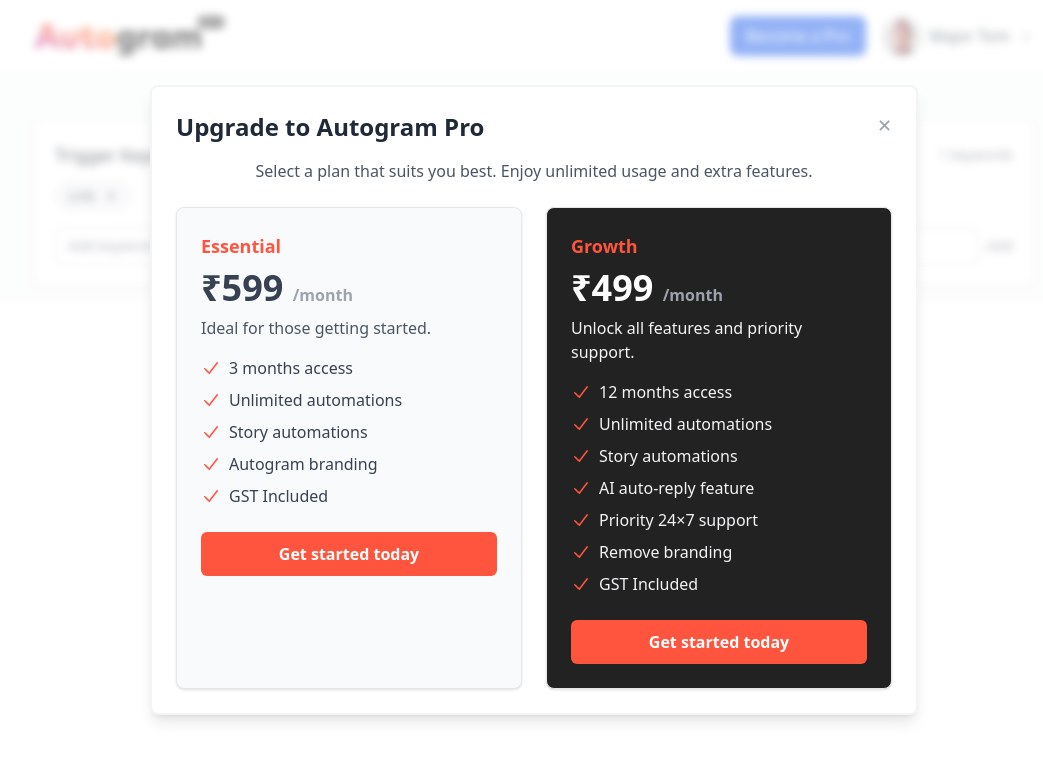
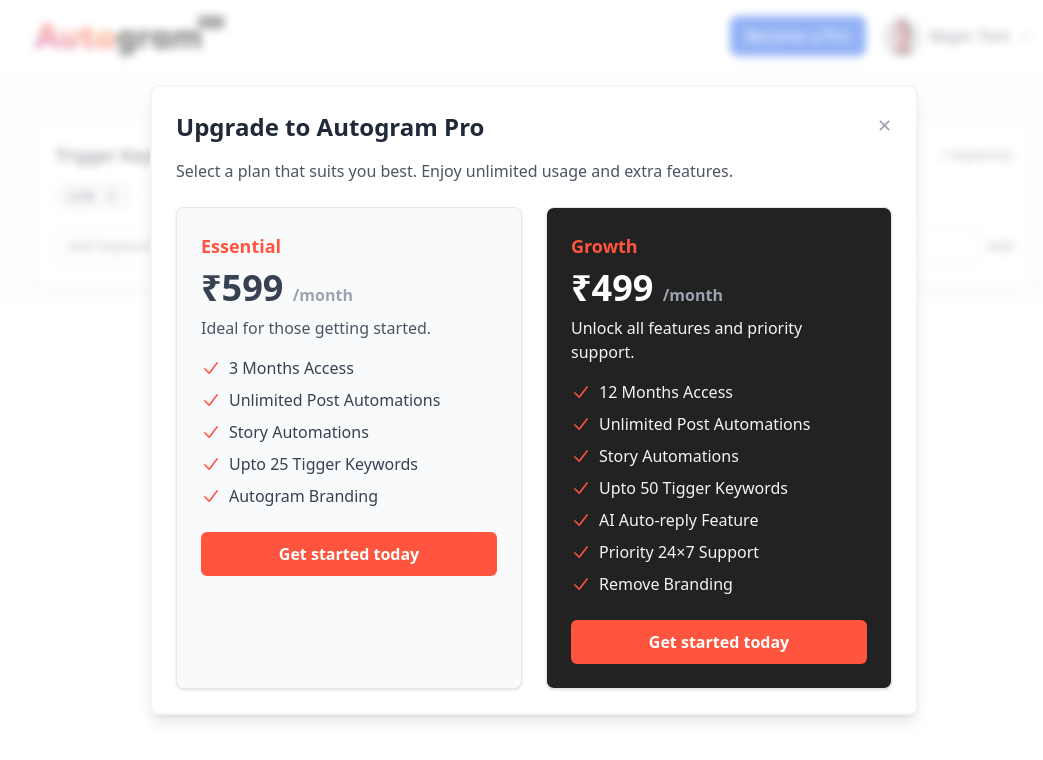
Before and after one commit to kiranbhote/autogram, a React (Create React App) app: page / in a window 1280 px wide. Both pictures are taken after a click on the button "Become a Pro". Shown: the top 760 px of the page, without its empty margins (106-1149 px from the left). Built offline with nearby package versions, Linux system fonts and the light colour scheme.

Commit message:
Trigger Keywords fixes

```diff
--- a/src/components/PlanSelectionModal.js
+++ b/src/components/PlanSelectionModal.js
@@ -9,11 +9,11 @@
     priceMonthly: '₹599',
     description: "Ideal for those getting started.",
     features: [
-      '3 months access',
-      'Unlimited automations',
-      'Story automations',
-      'Autogram branding',
-      'GST Included',
+      '3 Months Access',
+      'Unlimited Post Automations',
+      'Story Automations',
+      'Upto 25 Tigger Keywords',
+      'Autogram Branding',
     ],
     featured: false,
   },
@@ -23,13 +23,13 @@
     priceMonthly: '₹499',
     description: "Unlock all features and priority support.",
     features: [
-      '12 months access',
-      'Unlimited automations',
-      'Story automations',
-      'AI auto-reply feature',
-      'Priority 24×7 support',
-      'Remove branding',
-      'GST Included',
+      '12 Months Access',
+      'Unlimited Post Automations',
+      'Story Automations',
+      'Upto 50 Tigger Keywords',
+      'AI Auto-reply Feature',
+      'Priority 24×7 Support',
+      'Remove Branding',
     ],
     featured: true,
   },
@@ -49,7 +49,7 @@
 
   return (
     <div className="no-margin-top fixed inset-0 z-50 flex items-center justify-center bg-white bg-opacity-50 backdrop-blur-sm">
-      <div className="relative bg-white p-6 rounded-lg border-2 border-gray-100 shadow-lg w-full max-w-3xl mx-4 sm:mx-auto max-h-[90vh] overflow-y-auto">
+      <div className="relative bg-white py-12 p-6 sm:p-6 sm:rounded-lg sm:border-2 sm:border-gray-100 sm:shadow-lg w-full max-w-3xl sm:mx-4 max-h-[100vh] overflow-y-auto">
         {/* Modal Header */}
         <div className="flex justify-between items-start mb-4">
           <h2 className="text-2xl font-semibold text-gray-800">Upgrade to Autogram Pro</h2>
@@ -59,7 +59,7 @@
         </div>
 
         {/* Modal Subtitle */}
-        <p className="text-gray-600 mb-6 text-center">
+        <p className="flex text-gray-600 mb-6 text-center">
           Select a plan that suits you best. Enjoy unlimited usage and extra features.
         </p>
 
```
